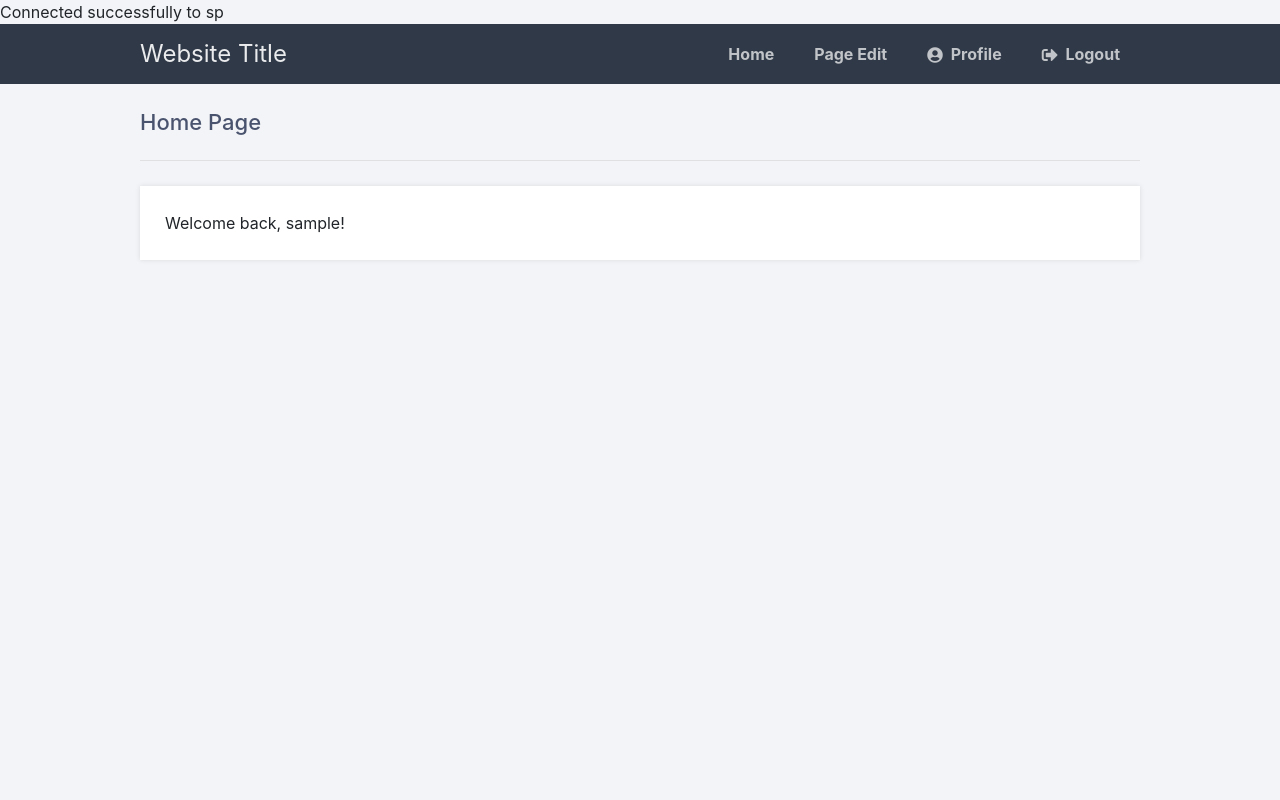
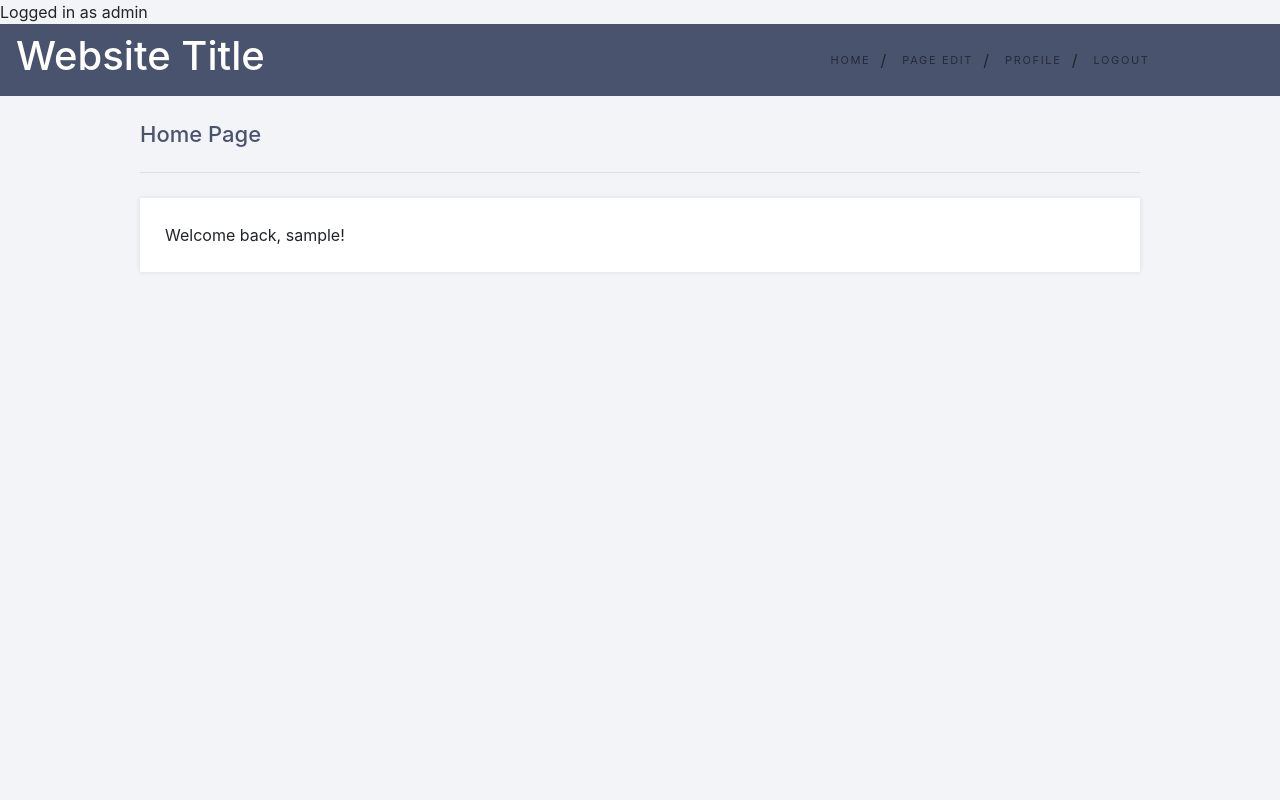
Before and after one commit to 54ja/Southern-Paprikaa, a PHP site: page /home.php in a window 1280 px wide. Run offline with PHP 8.4, Linux system fonts and the light colour scheme; the visitor is signed in with stand-in values (Sample User, id 1).

Commit message:
v18- added a version to my nav so it changes when your log into a nav and made it so that seassons for  admins and custermors

```diff
--- a/Pages/contact.php
+++ b/Pages/contact.php
@@ -1,4 +1,4 @@
-<?php include("../pages/head_nav.html"); ?>
+<?php include("../pages/head_nav.php"); ?>
 
 <style>
  /* Style inputs with type="text", select elements and textareas */
@@ -23,6 +23,7 @@ input[type=submit] {
   cursor: pointer;
 }
 
+
 /* When moving the mouse over the submit button, add a darker green color */
 input[type=submit]:hover {
   background-color: #45a049;
@@ -35,7 +36,7 @@ input[type=submit]:hover {
   padding: 20px;
 }
 </style>
-
+<div class="bg">
 <div class="container">
   <form action="action_page.php">
 
@@ -52,5 +53,6 @@ input[type=submit]:hover {
 
   </form>
 </div>
+</div>
 
 <?php include("../pages/footer.html"); ?>
--- a/Pages/index.php
+++ b/Pages/index.php
@@ -2,7 +2,7 @@
 
 
 </head>
-<?php include("../pages/head_nav.html");?> <!-- This is the head and nav file. -->
+<?php include("../pages/head_nav.php");?> <!-- This is the head and nav file. -->
 
 
 <?php include("../pages/full-carousel-cover.html");?> <!-- This is the full-carousel-cover file. -->
--- a/Pages/setup.php
+++ b/Pages/setup.php
@@ -8,9 +8,9 @@ $dbname = "sp";
 // Create connection
 $conn = new mysqli($servername, $username, $password, $dbname);
 
-// Check connection
-if ($conn->connect_error) {
-  die("Connection failed: " . $conn->connect_error);
-}
-echo "Connected successfully to $dbname";
-?>
+// // Check connection
+// if ($conn->connect_error) {
+//   die("Connection failed: " . $conn->connect_error);
+// }
+// echo "Connected successfully to $dbname";
+// ?>
--- a/Pages/shop.php
+++ b/Pages/shop.php
@@ -1,4 +1,4 @@
-<?php include("../pages/head_nav.html");?>
+<?php include("../pages/head_nav.php");?>
 
 <div class="jumbotron text-center">
 <div class="main">
--- a/admin/admin.css
+++ b/admin/admin.css
@@ -1,39 +1,19 @@
-.navtop {
-	background-color: #2f3947;
-	height: 60px;
-	width: 100%;
-	border: 0;
+nav {
+	background: #4a536e !important;
 }
-.navtop div {
-	display: flex;
-	margin: 0 auto;
-	width: 1000px;
-	height: 100%;
+
+ul {
+	background-color: #4a536e !important;
 }
-.navtop div h1, .navtop div a {
-	display: inline-flex;
-	align-items: center;
+
+h1 {
+	color: #fff !important;
 }
-.navtop div h1 {
-	flex: 1;
-	font-size: 24px;
-	padding: 0;
-	margin: 0;
-	color: #eaebed;
-	font-weight: normal;
-}
-.navtop div a {
-	padding: 0 20px;
-	text-decoration: none;
-	color: #c1c4c8;
-	font-weight: bold;
-}
-.navtop div a i {
-	padding: 2px 8px 0 0;
-}
-.navtop div a:hover {
-	color: #eaebed;
-}
+
+
+
+
+
 body.loggedin {
 	background-color: #f3f4f7;
 }
@@ -89,3 +69,129 @@ body.loggedin {
 	background-color: #04AA6D;
 	color: white;
   }
+
+
+  /* Navagation */
+
+.nav{
+	background-color:white;
+  }
+
+  a {
+	font-size: 11px;
+	text-decoration: none !important;
+	color:white;
+  }
+
+  a:hover {
+	color: white;
+  }
+
+  a {
+	color: white;
+  }
+
+  * {
+	border-radius: 0 !important;
+  }
+
+  /* Navbar */
+  .navbar-brand {
+	margin-left: 4em;
+	font-family: "Oswald", sans-serif;
+	letter-spacing: 0.09em;
+  }
+
+  /*.navbar-nav {
+	margin-right: 4em;
+  }*/
+
+  .navbar-primary {
+	justify-content: flex-end;
+	margin: auto 4rem;
+  }
+
+  .navbar-primary .nav-item {
+	margin: 0 0.5rem;
+  }
+
+  .navbar .navbar-nav .nav-link {
+	letter-spacing: 0.15em;
+	text-transform: uppercase;
+  }
+
+  /*.navbar-nav span {
+	margin-right: 1rem;
+	margin-left: 2rem;
+  }*/
+
+  .custom-toggler.navbar-toggler {
+	border-color: transparent;
+  }
+
+  .custom-toggler .navbar-toggler-icon {
+	color: white;
+  }
+
+  .nav-item {
+	position: relative;
+  }
+
+  /*.nav-item:after {
+	content: "/";
+	position: absolute;
+	bottom: 0;
+	left: 0;
+	width: 0%;
+	border-bottom: 1px solid black;
+	transition: 0.4s;
+  }*/
+
+  .navbar-primary .nav-item:after {
+	content: "/";
+	position: absolute;
+	top: 0.25rem;
+	left: auto;
+	right: -0.5rem;
+  }
+
+  .navbar-primary .nav-item:last-child:after {
+	content: none;
+  }
+
+  .navbar-primary .nav-link:before {
+	content: "";
+	position: absolute;
+	bottom: 0;
+	left: 0.5rem;
+	width: 0%;
+	border-bottom: 1px solid black; /*Line under link*/
+	transition: 0.4s;
+  }
+
+  .navbar-primary .nav-link:hover:before {
+	width: calc(100% - 1rem);
+  }
+
+  .nav-social-icon {
+	font-size: 16px;
+  }
+
+
+
+  .logo {
+	padding-left: 50px;
+  }
+
+  @media (max-width: 766px) {
+	.logo
+	{
+	  padding-left: 0px;
+	  display: block;
+	margin-left: auto;
+	margin-right: auto;
+	width: 50%;
+
+
+	}
+  }
--- a/admin/admin_nav.html
+++ /dev/null
@@ -1,22 +0,0 @@
-<!DOCTYPE html>
-<html>
-	<head>
-		<meta charset="utf-8">
-		<title>Home Page</title>
-		<link href="admin.css" rel="stylesheet" type="text/css">
-		<link rel="stylesheet" href="https://use.fontawesome.com/releases/v5.7.1/css/all.css">
-		<link rel="stylesheet" href="https://maxcdn.bootstrapcdn.com/bootstrap/4.5.2/css/bootstrap.min.css">
-	</head>
-
-
-	<body class="loggedin">
-		<nav class="navtop">
-			<div>
-				<h1>Website Title</h1>
-				<a href="home.php"><i class="fas"></i>Home</a>
-				<a href="home copy.php">Page Edit</a>
-				<a href="profile.php"><i class="fas fa-user-circle"></i>Profile</a>
-				<a href="logout.php"><i class="fas fa-sign-out-alt"></i>Logout</a>
-			</div>
-
-		</nav>
--- /dev/null
+++ b/admin/admin_nav.php
@@ -0,0 +1,63 @@
+<!DOCTYPE html>
+<html>
+	<head>
+		<meta charset="utf-8">
+		<title>Home Page</title>
+		<meta name="viewport" content="width=device-width, initial-scale=1">
+		<link href="admin.css" rel="stylesheet" type="text/css">
+		<link rel="stylesheet" href="https://use.fontawesome.com/releases/v5.7.1/css/all.css">
+		<link rel="stylesheet" href="https://maxcdn.bootstrapcdn.com/bootstrap/4.5.2/css/bootstrap.min.css">
+		<link  rel="stylesheet" type="text/css" href="https://fonts.googleapis.com/css?family=Roboto:100,100i,300,300i,400,400i,500,500i,700,700i,900,900i&display=swap"/>
+	</head>
+
+
+	<body class="loggedin">
+
+
+
+
+
+
+
+
+
+		<nav class="navbar sticky-top navbar-expand-md navbar-light nav">
+		  <!-- <div class="mx-auto d-sm-flex d-block flex-sm-nowrap"> -->
+		 <h1>Website Title</h1>
+		  <button class="navbar-toggler mr-left custom-toggler" type="button" data-toggle="collapse" data-target="#navbarNav" aria-controls="navbarNav" aria-expanded="false" aria-label="Toggle navigation">
+			<span class="navbar-toggler-icon"></span>
+		  </button>
+		  <div class="collapse navbar-collapse" id="navbarNav">
+			<ul class="nav navbar-nav navbar-primary w-100 ml-auto">
+			  <li class="nav-item">
+				<a class="nav-link" href="home.php">
+				  <span>Home</span>
+				  <span class="sr-only">(current)</span>
+				</a>
+			  </li>
+
+<?php if(isset($_SESSION['admin'])){
+	?>
+			  <li class="nav-item">
+				<a class="nav-link" href="home copy.php">
+				  <span>Page Edit</span>
+				</a>
+			  </li>
+			<?php } ?>
+			  <li class="nav-item">
+				<a class="nav-link" href="profile.php">
+				  <span>Profile</span></a>
+			  </li>
+			  <li class="nav-item">
+				<a class="nav-link" href="logout.php">
+				  <span>Logout</span>
+				</a>
+			  </li>
+			</ul>
+			<ul class="nav navbar-nav navbar-secondary flex-row justify-content-center flex-nowrap">
+			  <li class="nav-item">
+				<a class="nav-link nav-social-icon" target="_blank" href="https://www.facebook.com/MahurangiCollege/"><i class="fa fa-facebook-square"></i></a>
+			  </li>
+		  </div>
+		</nav>
+	</head>
--- a/admin/home copy.php
+++ b/admin/home copy.php
@@ -3,7 +3,8 @@
 session_start();
 // If the user is not logged in redirect to the login page...
 if (!isset($_SESSION['loggedin'])) {
-	header('Location: index.html');
+	header('Location: login.php');
+	$_SESSION['message'] = "Please login to access this page!";
 	exit;
 }
 ?>
--- a/admin/home.php
+++ b/admin/home.php
@@ -3,13 +3,24 @@
 session_start();
 // If the user is not logged in redirect to the login page...
 if (!isset($_SESSION['loggedin'])) {
-	header('Location: index.html');
+	header('Location: login.php');
+	$_SESSION['message'] = "Please login to access this page!";
 	exit;
 }
-?>
+
+// Check connection
+if (!isset($_SESSION['admin'])) {
+
+}
+else {
+  echo "Logged in as admin";
+}
+  ?>
+
+
 
 <?php include("../pages/setup.php");?>
-<?php include("admin_nav.html");?>
+<?php include("admin_nav.php");?>
 
 
 
--- a/admin/login.php
+++ b/admin/login.php
@@ -22,7 +22,7 @@
 					<h1>Login</h1>
 					<ul>
 						<li><a href="../pages/index.php">Home</a></li>
-						<li><a href="password.php">Register</a></li>
+						<li><a href="register.php">Register</a></li>
 
 					  </ul>
 
--- a/admin/password.php
+++ b/admin/password.php
@@ -11,4 +11,6 @@
         alert("Incorrect password  \n \n Redirecting to homepage");
      window.location = "../pages/index.php";
     }
+
+
     </script>
--- a/admin/profile.php
+++ b/admin/profile.php
@@ -3,7 +3,8 @@
 session_start();
 // If the user is not logged in redirect to the login page...
 if (!isset($_SESSION['loggedin'])) {
-	header('Location: index.html');
+	header('Location: login.php');
+	$_SESSION['message'] = "Please login to access this page!";
 	exit;
 }
 $DATABASE_HOST = 'localhost';
```
Also changed, not shown: admin/authenticate.php (+14 -4 lines), admin/edit_page.php (+7 -1 lines), admin/registerpage.php (+15 -0 lines), Pages/head_nav.php (renamed from Pages/head_nav.html).
